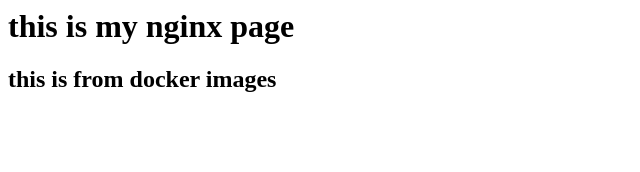
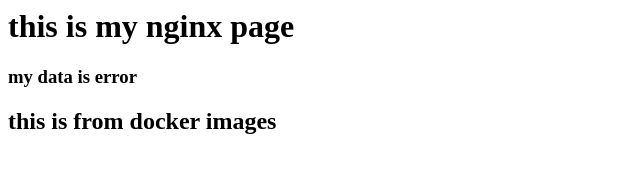
Before and after one commit to avvarunikhil2731/docker, a plain HTML site: page index.html in a window 1280 px wide. Shown: the whole page, without its empty margins (0-640 px from the left). Drawn offline with Linux system fonts and the light colour scheme.

Commit message:
added all data

```diff
--- a/index.html
+++ b/index.html
@@ -1,4 +1,6 @@
 <h1> this is my nginx page </h1>
 
 
+<h3> my data is error </h3>
+
 <h2> this is from docker images </h2>
```
